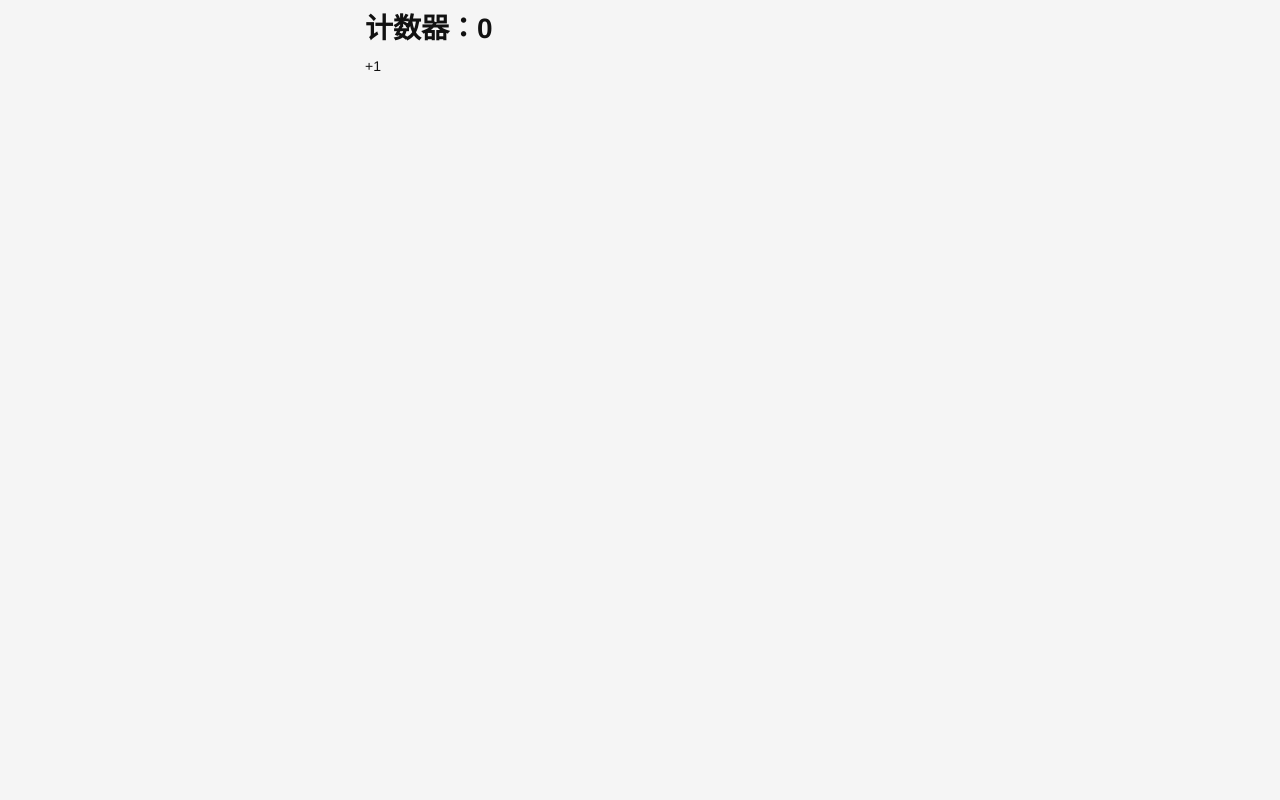
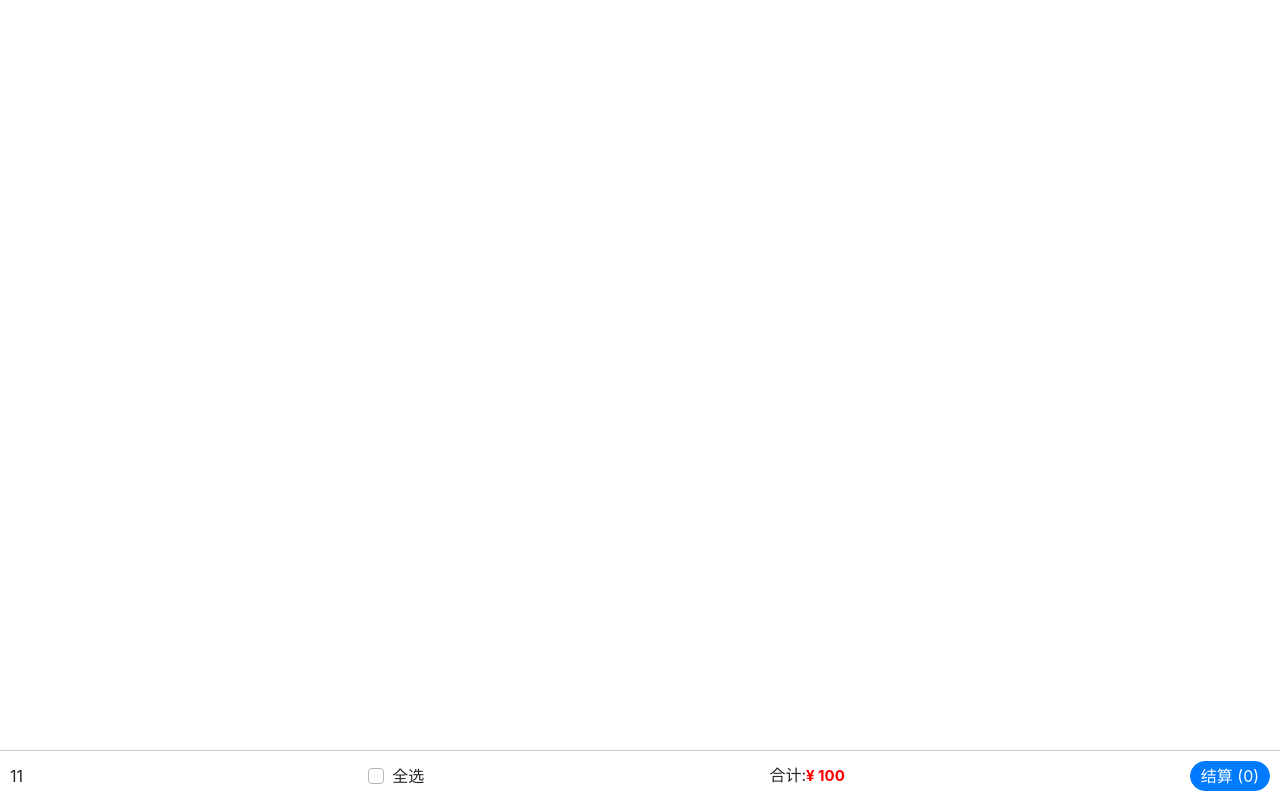
Before and after one commit to PlumDong/react-demo-heima, a React (Create React App) app: page / in a window 1280 px wide. Built offline with nearby package versions, Linux system fonts and the light colour scheme.

Commit message:
18. 封装 GoodsItem 组件

```diff
--- a/package.json
+++ b/package.json
@@ -7,12 +7,14 @@
     "@testing-library/react": "^13.4.0",
     "@testing-library/user-event": "^13.5.0",
     "axios": "^1.4.0",
+    "bootstrap": "^4.5.0",
     "classnames": "^2.3.2",
     "dayjs": "^1.11.7",
     "prop-types": "^15.8.1",
     "react": "^18.2.0",
     "react-dom": "^18.2.0",
     "react-scripts": "5.0.1",
+    "sass": "^1.62.1",
     "web-vitals": "^2.1.4"
   },
   "scripts": {
--- a/src/App.jsx
+++ b/src/App.jsx
@@ -1,43 +1,8 @@
-import React, {Component, useEffect, useState} from "react";
+import React from "react";
+import CartFooter from './components/CartFooter';
 
 export default () => {
-    const [count, setCount] = useState(0);
-
-// 1
-// 触发时机：1 第一次渲染会执行 2 每次组件重新渲染都会再次执行
-// componentDidMount + ComponentDidUpdate
-    useEffect(() => {
-    });
-
-// 2（使用频率最高）
-// 触发时机：只在组件第一次渲染时执行
-// componentDidMount
-    useEffect(() => {
-    }, []);
-
-// 3（使用频率最高）
-// 触发时机：1 第一次渲染会执行 2 当 count 变化时会再次执行
-// componentDidMount + componentDidUpdate（判断 count 有没有改变）
-    useEffect(() => {
-    }, [count]);
-
-// 4
-    useEffect(() => {
-        // 返回值函数的执行时机：组件卸载时
-        // 在返回的函数中，清理工作
-        return () => {
-            // 相当于 componentWillUnmount
-        };
-    }, []);
-
-    useEffect(() => {
-        // 返回值函数的执行时机：1 组件卸载时 2 count 变化时
-        // 在返回的函数中，清理工作
-        return () => {
-        };
-    }, [count]);
     return (<div>
-            <h1>计数器：{count}</h1>
-            <button onClick={() => setCount(count + 1)}>+1</button>
-        </div>);
+        <CartFooter/>
+    </div>);
 }
--- /dev/null
+++ b/src/components/CartFooter/index.jsx
@@ -0,0 +1,27 @@
+import './index.scss';
+const CartFooter = () => {
+    return (
+        <div className="cart-footer">
+            11
+            <div className="custom-control custom-checkbox">
+                <input
+                    type="checkbox"
+                    className="custom-control-input"
+                    id="footerCheck"
+                />
+                <label className="custom-control-label" htmlFor="footerCheck">
+                    全选
+                </label>
+            </div>
+            <div>
+                <span>合计:</span>
+                <span className="price">¥ 100</span>
+            </div>
+            <button type="button" className="footer-btn btn btn-primary">
+                结算 (0)
+            </button>
+        </div>
+    );
+};
+
+export default CartFooter;
--- /dev/null
+++ b/src/components/CartFooter/index.scss
@@ -0,0 +1,26 @@
+.cart-footer {
+  z-index: 999;
+  position: fixed;
+  bottom: 0;
+  width: 100%;
+  height: 50px;
+  border-top: 1px solid #ccc;
+  display: flex;
+  justify-content: space-between;
+  align-items: center;
+  padding: 0 10px;
+  background: #fff;
+
+  .price {
+    color: red;
+    font-weight: bold;
+    font-size: 15px;
+  }
+  .footer-btn {
+    min-width: 80px;
+    height: 30px;
+    line-height: 24px;
+    border-radius: 25px;
+    padding: 0;
+  }
+}
--- /dev/null
+++ b/src/components/CartHeader/index.jsx
@@ -0,0 +1,6 @@
+import './index.scss';
+
+// 按需导出
+export const CartHeader = ({ children }) => {
+    return <div className="cart-header">{children}</div>;
+};
--- a/src/index.js
+++ b/src/index.js
@@ -2,6 +2,8 @@ import ReactDOM from 'react-dom';
 import './index.css';
 import {Component} from "react";
 import App from "./App";
+import 'bootstrap/dist/css/bootstrap.css';
+
 
 const root = ReactDOM.createRoot(document.getElementById("root"))
 
```
Also changed, not shown: src/components/CartHeader/index.scss (added, +12 -0 lines), 1 other file (tests, documents, lock files or other folders).
